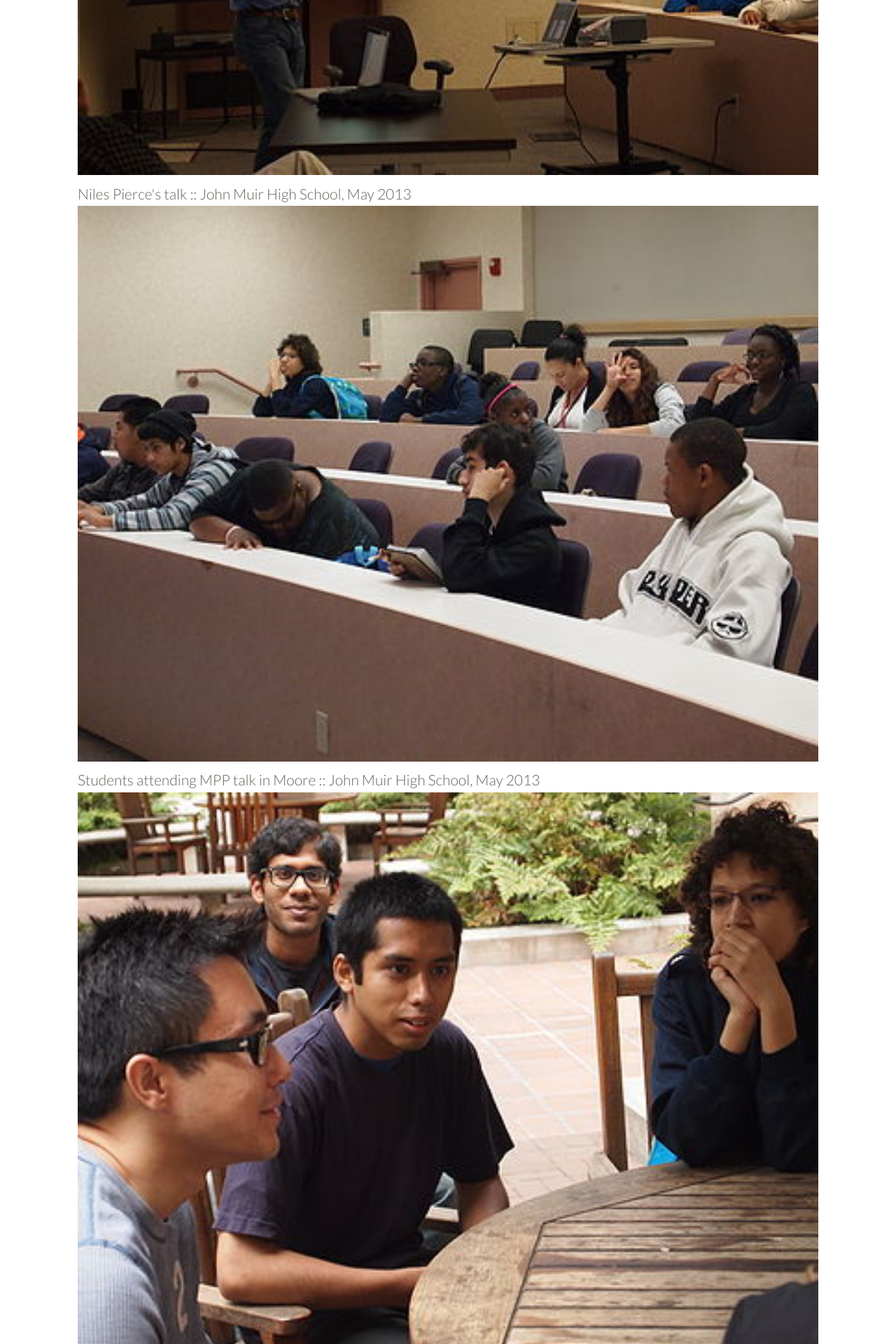
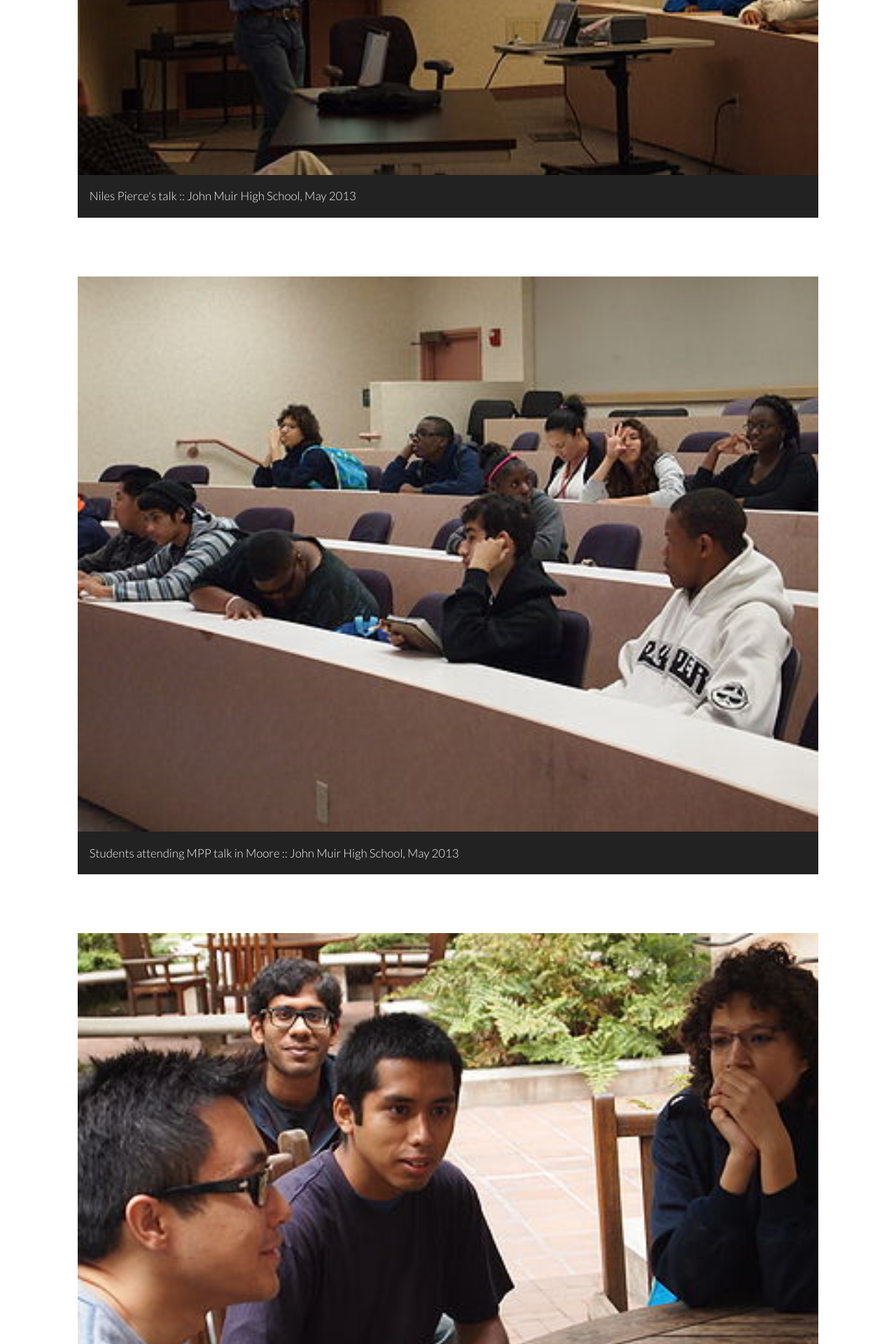
Before and after one commit to douglaslab/mpp, a Jekyll site: the page built from website/outreach.markdown, in a window 1280 px wide. Shown: the part 1291-3211 px from the top of the page at 70% size. Built offline with Jekyll 4.4.1, drawn with Linux system fonts in a browser that asks for light colours; nearby versions of some CDN libraries.

Commit message:
The figcaptions at least look respectable now

```diff
--- a/website/assets/_sass/layout.scss
+++ b/website/assets/_sass/layout.scss
@@ -109,6 +109,21 @@ figure { //resets figure
   -webkit-margin-end:0px;
   margin:0;
   img{width:100%} // makes ecard images stretch, expand
+}
+
+
+// figure is used on the outreach page.
+
+figure {
+  margin-bottom:4em;
+  img{margin:0;}
+  figcaption{
+    padding:1em;
+    font-size:80%;
+    margin-top:-10px;
+    background:#222;
+    color:#fafafa;
+    }
 }
 
 .box{
```
